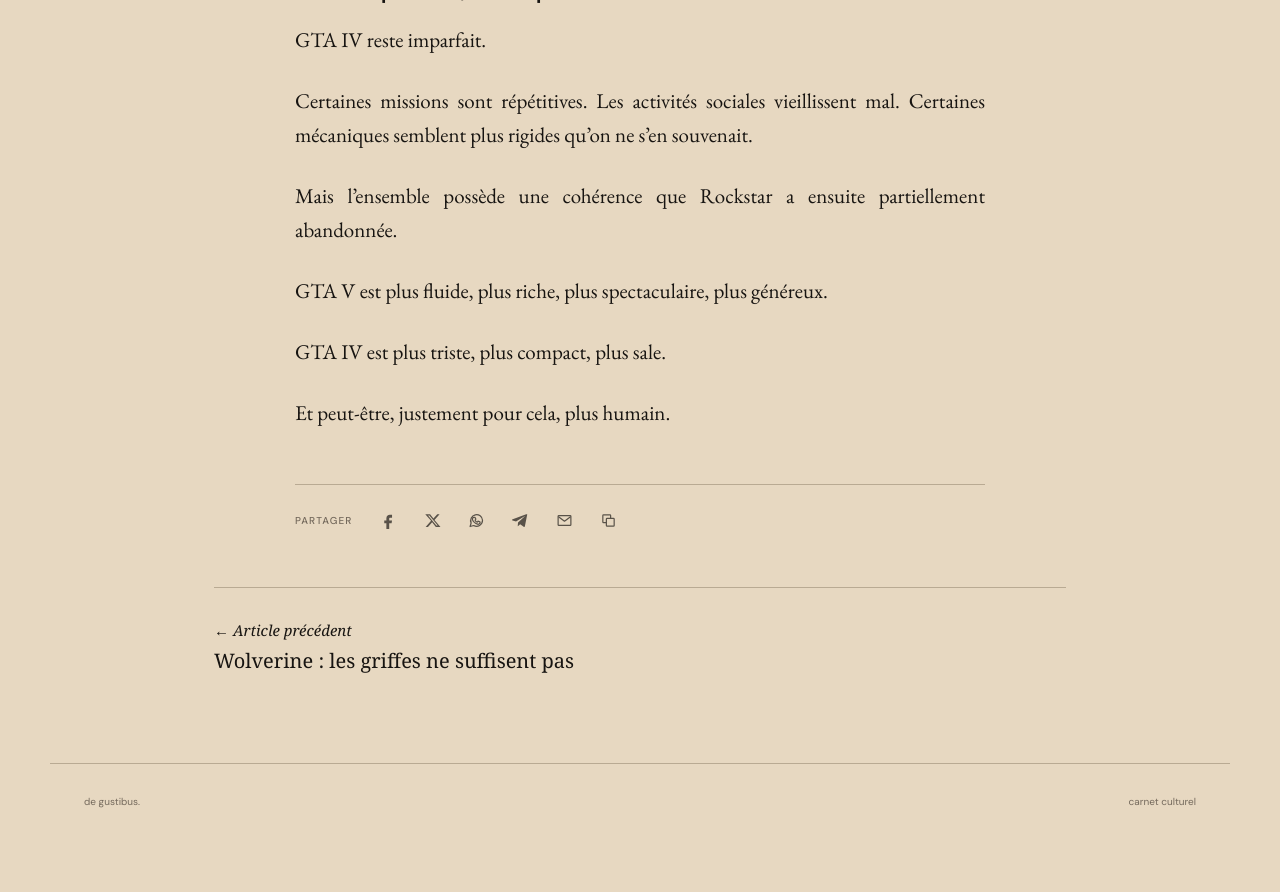
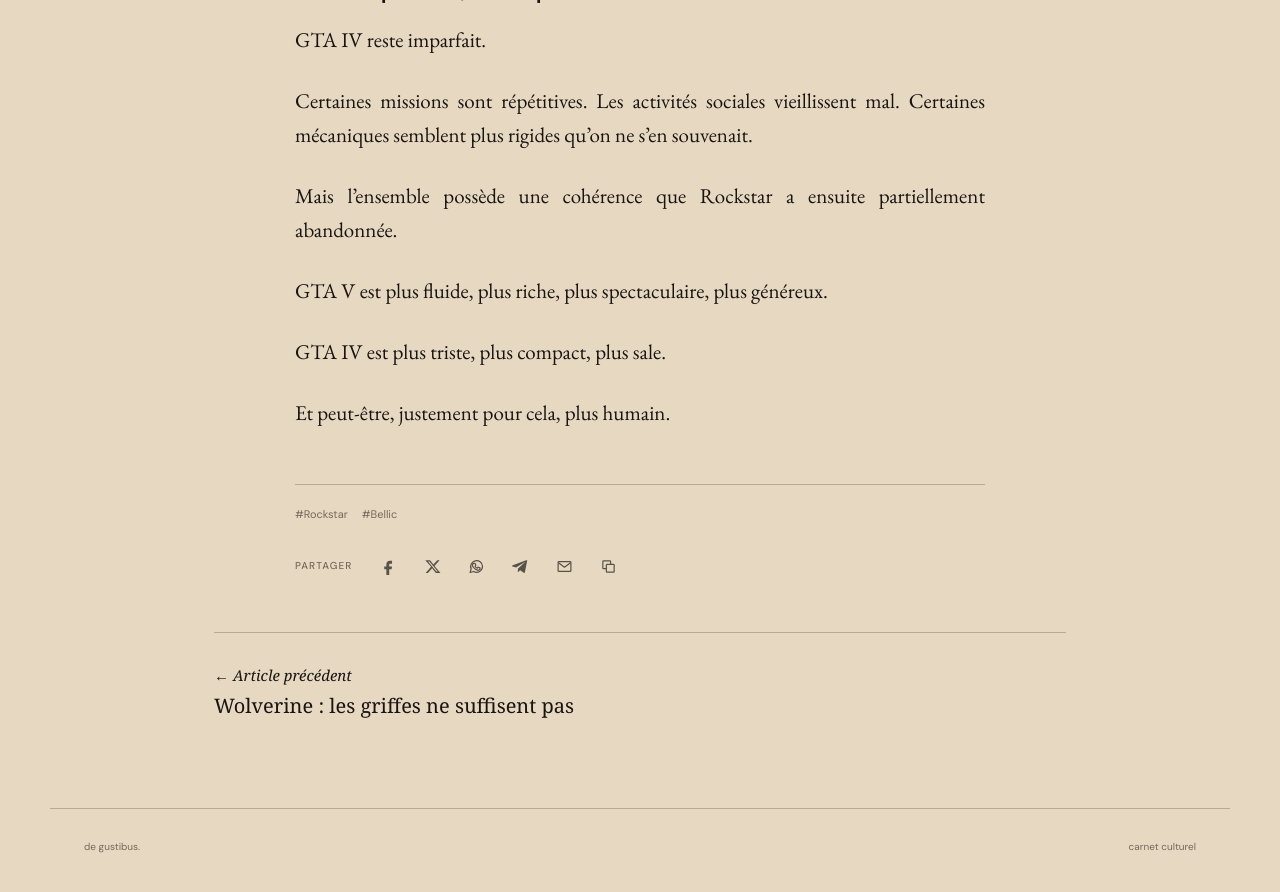
Before and after one commit to cberangin-sketch/de-gustibus, a Jekyll site: the page built from _posts/2026-10-06-gta-iv-le-dernier-grand-jeu-rockstar-avant-le-spectacle-permanent.md, in a window 1280 px wide and 900 px high, scrolled down 4351 px. Shown: the top 892 px of the window. Built offline with Jekyll 4.4.1, drawn with Linux system fonts in a browser that asks for light colours; before the commit the page ends 5206 px from its top, so only the background shows below that.

Commit message:
Update _posts/2026-10-06-gta-iv-le-dernier-grand-jeu-rockstar-avant-le-spectacle-permanent.md (via Pages CMS)

```diff
--- a/_posts/2026-10-06-gta-iv-le-dernier-grand-jeu-rockstar-avant-le-spectacle-permanent.md
+++ b/_posts/2026-10-06-gta-iv-le-dernier-grand-jeu-rockstar-avant-le-spectacle-permanent.md
@@ -6,6 +6,9 @@
   peut-être le jeu Rockstar où la ville, la violence et le désenchantement
   forment le tout le plus cohérent.
 image: /assets/images/111fgfdsdf.jpg
+tags:
+  - Rockstar
+  - Bellic
 ---
 Bien sûr. Je garde le même ton mais je structure l’article avec des sous-titres, ce qui sera aussi plus intéressant visuellement sur ton site.
 
```
